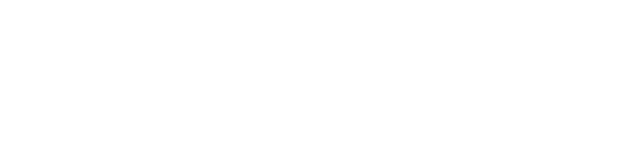
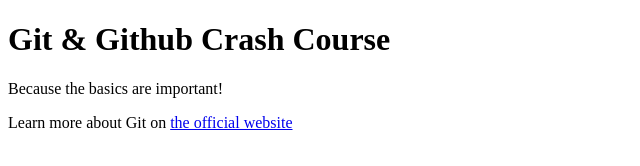
Before and after one commit to fekt2016/github-crash-course, a plain HTML site: page index.html in a window 1280 px wide. Shown: the whole page, without its empty margins (0-640 px from the left). Drawn offline with Linux system fonts and the light colour scheme.

Commit message:
added to Git docs

```diff
--- a/index.html
+++ b/index.html
@@ -1,11 +1,16 @@
 <!DOCTYPE html>
 <html lang="en">
-<head>
-    <meta charset="UTF-8">
-    <meta name="viewport" content="width=device-width, initial-scale=1.0">
+  <head>
+    <meta charset="UTF-8" />
+    <meta name="viewport" content="width=device-width, initial-scale=1.0" />
     <title>Document</title>
-</head>
-<body>
-
-</body>
+  </head>
+  <body>
+    <h1>Git & Github Crash Course</h1>
+    <p>Because the basics are important!</p>
+    <p>
+      Learn more about Git on
+      <a href="https://git-scm.com/book/en/v2">the official website</a>
+    </p>
+  </body>
 </html>
```
